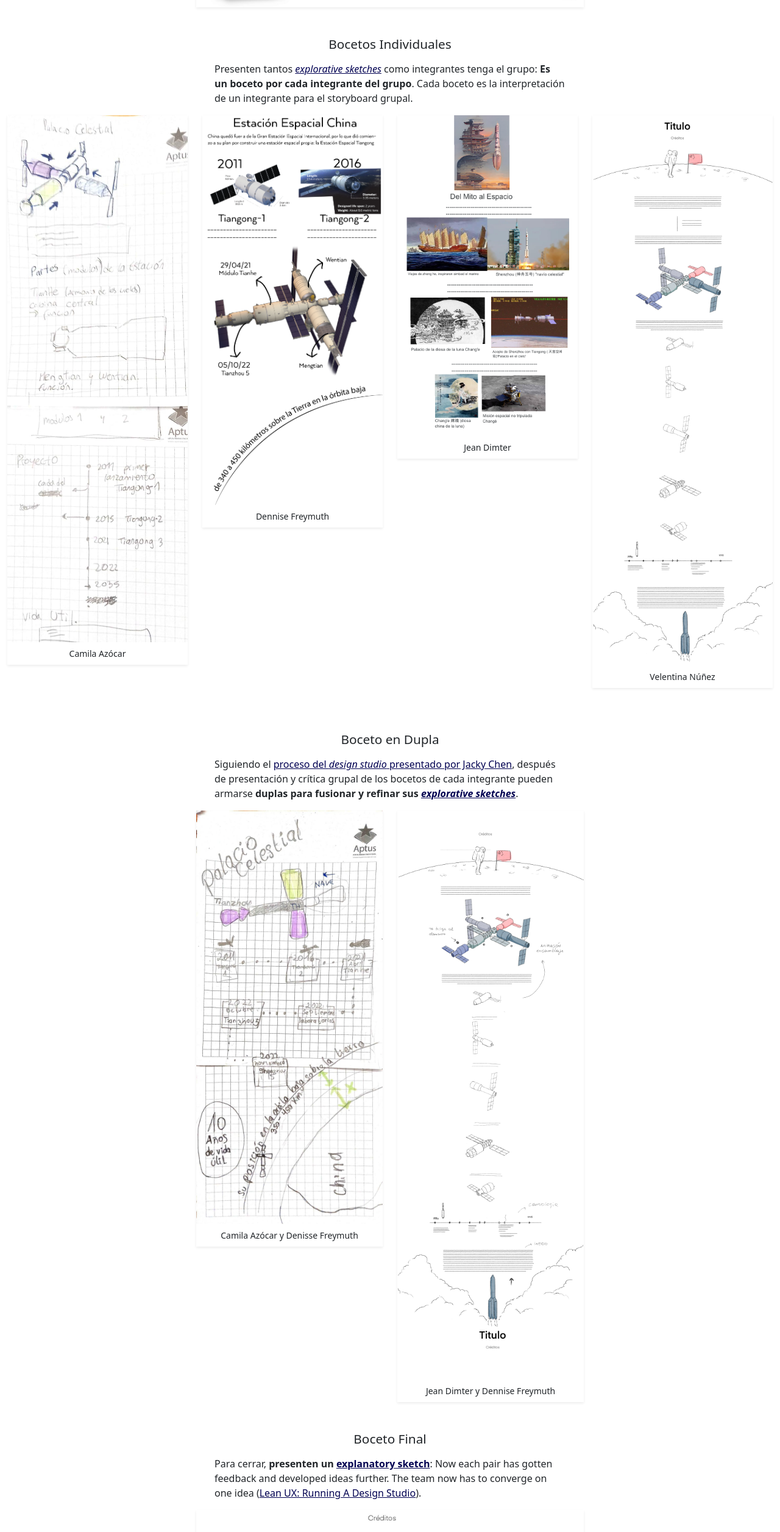
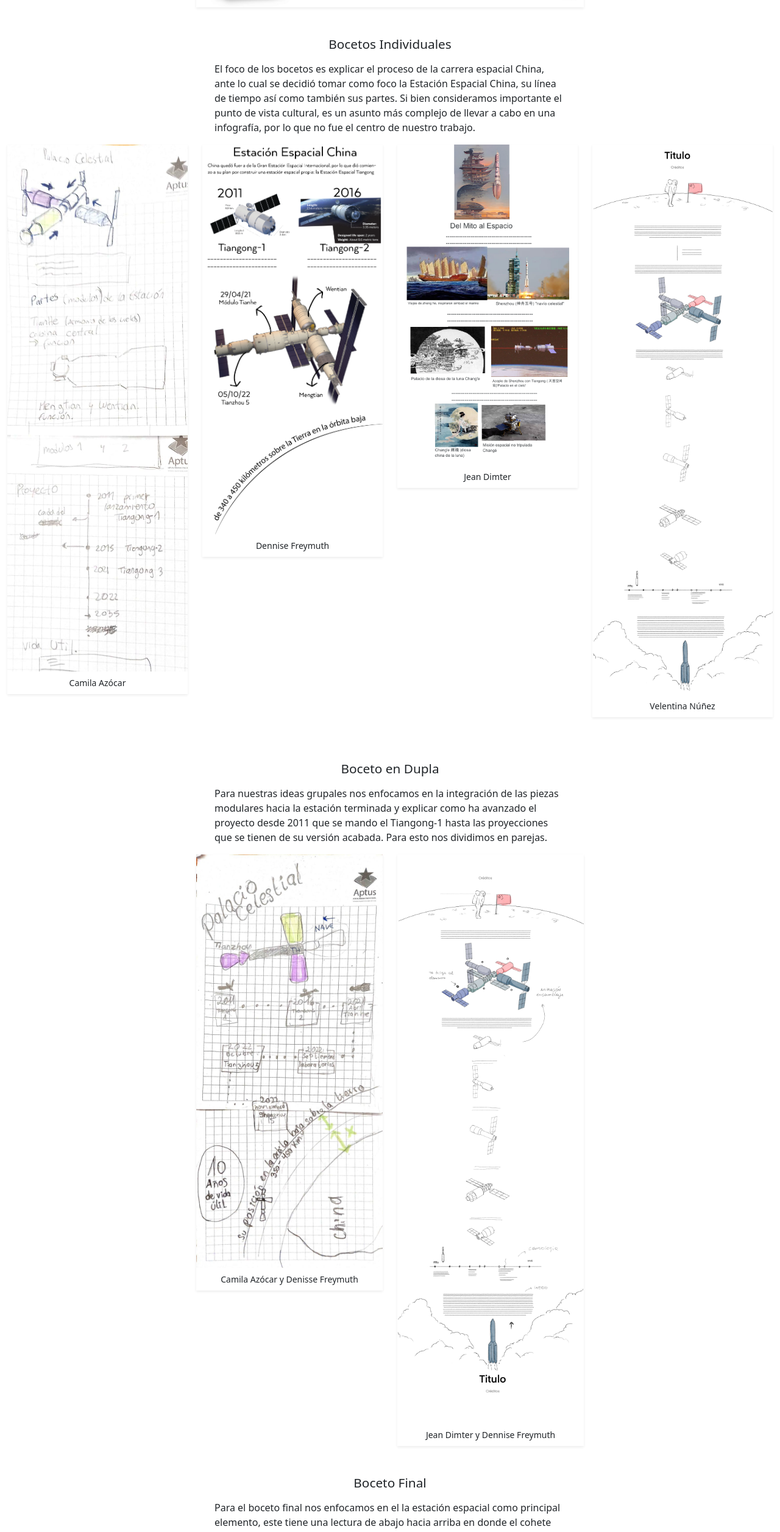
Before and after one commit to Programa-Shenzhou/Bocetos_clase12, a plain HTML site: page index.html in a window 1280 px wide. Shown: the part 2219-4731 px from the top of the page at 61% size. Drawn offline with nearby package versions, Linux system fonts and the light colour scheme.

Commit message:
:octocat:

```diff
--- a/index.html
+++ b/index.html
@@ -81,7 +81,8 @@
                     <div class="row">
                         <div class="col-11 col-sm-10 mx-auto">
                             <h4 class="text-center mt-5 mb-3">Bocetos Individuales</h4>
-                            <p>Presenten tantos <a href="https://sketching4ids.wordpress.com/sketches-classification/" class="fst-italic">explorative sketches</a> como integrantes tenga el grupo: <em>Es un boceto por cada integrante del grupo</em>. Cada boceto es la interpretación de un integrante para el storyboard grupal.</p>
+                            <p>El foco de los bocetos es explicar el proceso de la carrera espacial China, ante lo cual se decidió tomar como foco la Estación Espacial China, su línea de tiempo así como también sus partes.
+                                Si bien consideramos importante el punto de vista cultural, es un asunto más complejo de llevar a cabo en una infografía, por lo que no fue el centro de nuestro trabajo.</p>
                         </div>
                     </div>
                 </div>
@@ -123,7 +124,7 @@
                 <div class="row">
                     <div class="col-11 col-sm-10 mx-auto">
                         <h4 class="text-center mt-5 mb-3">Boceto en Dupla</h4>
-                        <p>Siguiendo el <a href="https://medium.com/@jc.stories/lean-ux-running-a-design-studio-8c0c94ae69d4">proceso del <i>design studio</i> presentado por Jacky Chen</a>, después de presentación y crítica grupal de los bocetos de cada integrante pueden armarse <em>duplas para fusionar y refinar sus <a href="https://sketching4ids.wordpress.com/sketches-classification/" class="fst-italic">explorative sketches</a></em>.</p>
+                        <p>Para nuestras ideas grupales nos enfocamos en la integración de las piezas modulares hacia la estación terminada y explicar como ha avanzado el proyecto desde 2011 que se mando el Tiangong-1 hasta las proyecciones que se tienen de su versión acabada. Para esto nos dividimos en parejas.</p>
                     </div>
                     <div class="col-sm-11 mx-auto">
                         <div class="row row-cols-1 row-cols-sm-2 row-cols-md-2">
@@ -151,7 +152,7 @@
                     <div class="col-11 col-sm-10 mx-auto">
                         <h4 class="text-center mt-4 mb-3">Boceto Final</h4>
                         <p>
-                            Para cerrar, <em>presenten un <a href="https://sketching4ids.wordpress.com/sketches-classification/">explanatory sketch</a></em>: Now each pair has gotten feedback and developed ideas further. The team now has to converge on one idea (<a href="https://medium.com/@jc.stories/lean-ux-running-a-design-studio-8c0c94ae69d4">Lean UX: Running A Design Studio</a>).
+                            Para el boceto final nos enfocamos en el la estación espacial como principal elemento, este tiene una lectura de abajo hacia arriba  en donde el cohete empieza su viaje para llevar a la luna. Se muestra la línea temporal del desarrollo de la estación, luego las partes que componen esta estructura para luego ver cómo finalmente se acoplan llegando al resultado esperado del proyecto..
                         </p>
                     </div>
                     <div class="col-sm-11 mx-auto">
@@ -165,7 +166,7 @@
             <div class="row">
                 <div class="col-11 col-sm-10 mx-auto text-muted small">
                     <p class="mt-4">
-                        Pueden cerrar con un vínculo a su repositorio de organización, un comentario sobre la experiencia o, si quisieran, una autoevaluación.
+                        Ha sido una positiva experiencia, aunque a veces la presión nos agobia logramos consensos y avanzar de buena manera. <a href="=https://github.com/Programa-Shenzhou">Programa Shenzhou</a>
                     </p>
                     <p class="text-center my-4">
                         <a href="https://github.com/profesorfaco/dno075-2022-2/" class="link-secondary">Infografía Digital</a><br />
```
